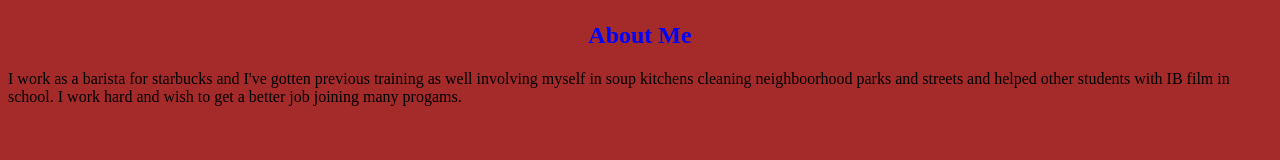
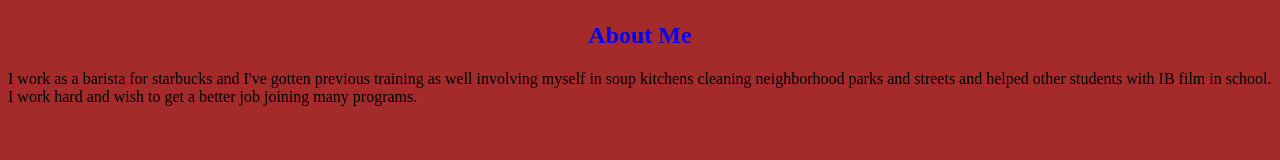
Before and after one commit to AidenP5/AP, a plain HTML site: page index.html in a window 1280 px wide. Shown: the part 275-435 px from the top of the page. Drawn offline with Linux system fonts and the light colour scheme.

Commit message:
Update index.html

```diff
--- a/index.html
+++ b/index.html
@@ -29,8 +29,8 @@
 	</font></h1>
 	<font face="futura" color="black" size="3">
 		I work as a barista for starbucks and I've gotten previous training as well involving myself in soup kitchens
-		cleaning neighboorhood parks and streets and helped other students with IB film in school. I work hard
-		and wish to get a better job joining many progams.
+		cleaning neighborhood parks and streets and helped other students with IB film in school. I work hard
+		and wish to get a better job joining many programs.
 	</font><br><br><br>
 
 <!--My Experience-->
```
